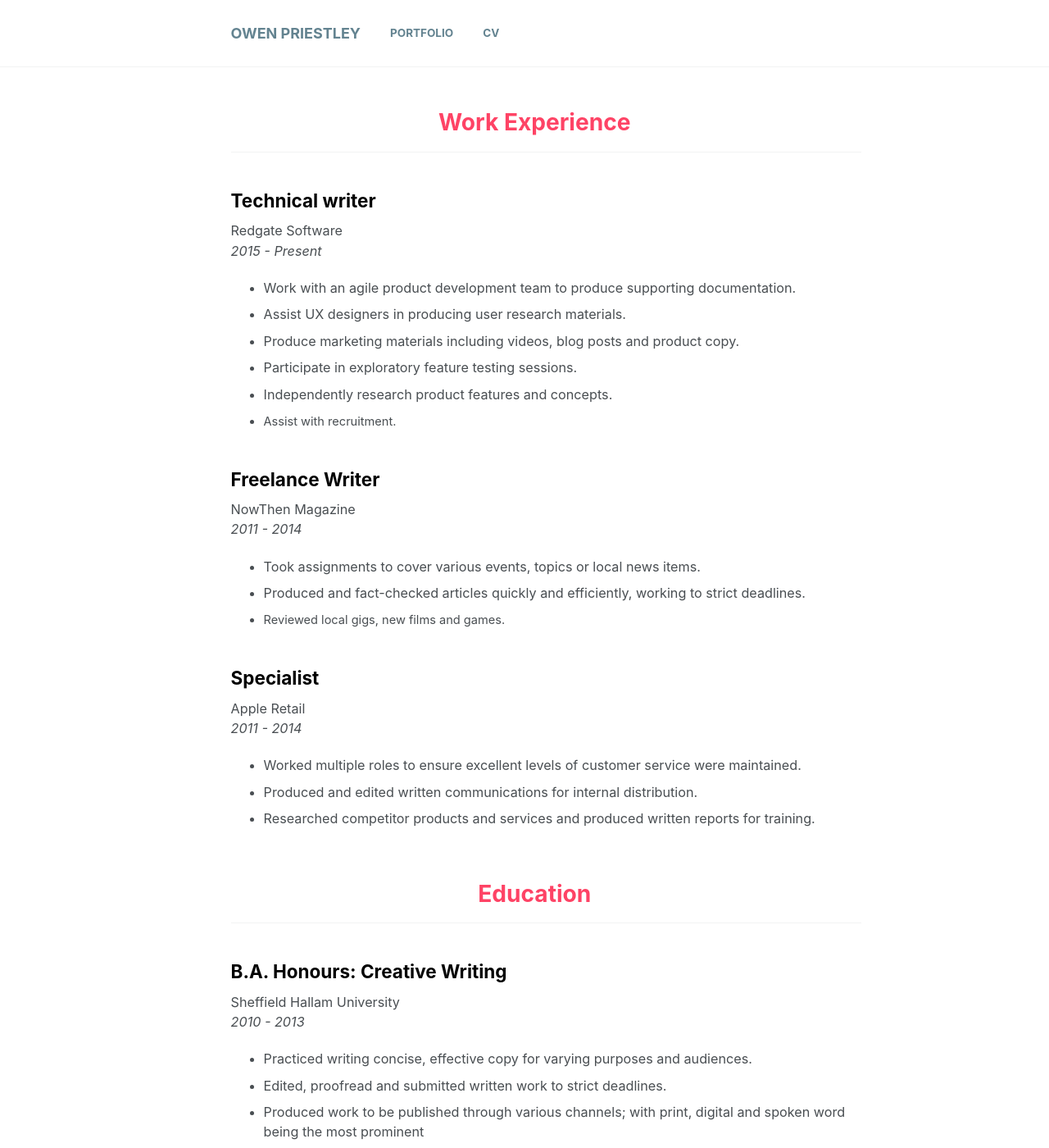
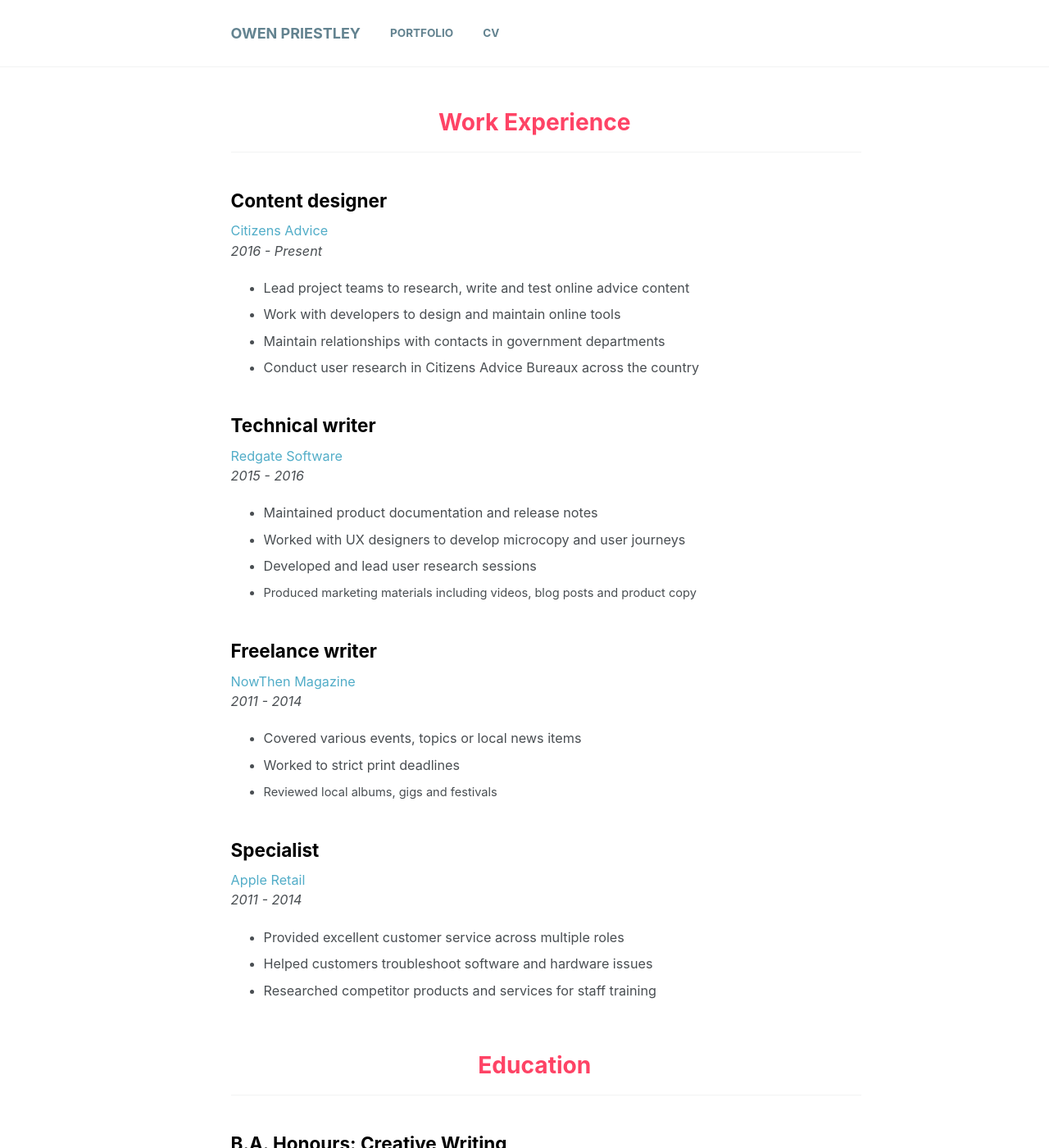
Before and after one commit to owenpriestley/owenpriestley.github.io, a Jekyll site: the page built from _pages/cv/cv.md, in a window 1280 px wide and 1400 px high. Shown: the whole window at 82% size. Built offline with Jekyll 4.4.1, drawn with Linux system fonts in a browser that asks for light colours; some of the changed text lies outside the part shown.

Commit message:
Update CV

```diff
--- a/_pages/cv/cv.md
+++ b/_pages/cv/cv.md
@@ -8,16 +8,23 @@ permalink: /cv/
 <h1 style="color: #FE4365; text-align: center; text-indent: -1em">Work Experience</h1>
 * * *
 
+<h2 style="color: black">Content designer</h2>
+[Citizens Advice](http://citizensadvice.org.uk)
+_2016 - Present_
+
+* Lead project teams to research, write and test online advice content
+* Work with developers to design and maintain online tools
+* Maintain relationships with contacts in government departments
+* Conduct user research in Citizens Advice Bureaux across the country
+
 <h2 style="color: black">Technical writer</h2>
-<p>Redgate Software<br/>
-<i>2015 - Present</i></p>
--  Work with an agile product development team to produce supporting documentation.
--  Assist UX designers in producing user research materials.
--  Produce marketing materials including videos, blog posts and product copy.
--  Participate in exploratory feature testing sessions.
--  Independently research product features and concepts.
--  Assist with recruitment.
+[Redgate Software](http://red-gate.com)
+_2015 - 2016_
 
+- Maintained product documentation and release notes
+- Worked with UX designers to develop microcopy and user journeys
+- Developed and lead user research sessions
+- Produced marketing materials including videos, blog posts and product copy
 
     {::comment}
     <h6>Samples:</h6>
@@ -27,12 +34,13 @@ permalink: /cv/
     {:/comment}
 
 
-<h2 style="color: black">Freelance Writer</h2>
-<p>NowThen Magazine<br/>
-<i>2011 - 2014</i></p>
-- Took assignments to cover various events, topics or local news items.
-- Produced and fact-checked articles quickly and efficiently, working to strict deadlines.
-- Reviewed local gigs, new films and games.
+<h2 style="color: black">Freelance writer</h2>
+[NowThen Magazine](http://nowthenmagazine.com/)
+_2011 - 2014_
+
+- Covered various events, topics or local news items
+- Worked to strict print deadlines
+- Reviewed local albums, gigs and festivals
 
     {::comment}
     #### Examples
@@ -41,12 +49,12 @@ permalink: /cv/
     {:/comment}
 
 <h2 style="color: black">Specialist  </h2>
-<p>Apple Retail<br/>
-<i>2011 - 2014</i></p>
+[Apple Retail](http://apple.com/uk/retail/meadowhall/)
+_2011 - 2014_
 
-- Worked multiple roles to ensure excellent levels of customer service were maintained.
-- Produced and edited written communications for internal distribution.
-- Researched competitor products and services and produced written reports for training.
+- Provided excellent customer service across multiple roles
+- Helped customers troubleshoot software and hardware issues
+- Researched competitor products and services for staff training
 
 <br/>
 <h1 style="text-align: center; color: #FE4365; text-indent: -1em">Education</h1>
@@ -56,24 +64,22 @@ permalink: /cv/
 <p>Sheffield Hallam University<br/>
 <i>2010 - 2013</i></p>
 
-- Practiced writing concise, effective copy for varying purposes and audiences.
-- Edited, proofread and submitted written work to strict deadlines.
-- Produced work to be published through various channels; with print, digital and spoken word being the most prominent
-- Acted upon feedback from peers and lecturers to improve written work.
+- Practiced writing concise, effective copy for varying purposes and audiences
+- Edited, proofread and submitted written work to strict deadlines
+- Used feedback from peers and lecturers to improve written work
 
 <h2 style="color: black">A-Level: English, Graphic Design and Media Studies</h2>
 <p>The Sheffield College<br/>
 <i>2008 - 2010</i></p>
 
-- Researched and presented information in concise written essays and/or via spoken presentations.
-- Used Adobe creative suites to produce promotional and informative materials, both for digital and print consumption.
-- Studied fundamental media theory and applied it to the analysis of existing work.
+- Researched and presented information in concise written essays and/or via spoken presentations
+- Used Adobe creative suites to produce promotional and informative materials, both for digital and print consumption
+- Studied fundamental media theory and applied it to the analysis of existing work
 
 <br/>
 <h1 style="color: #FE4365; text-align: center; text-indent: -1em">Other skills</h1>
 * * *
 
 - Knowledge of Adobe Creative Suite and Creative Cloud.
-- Substantial experience with Microsoft Office.
 - Knowledge of HTML, CSS, JavaScript and SQL
-- Experience with content management systems, including Confluence
+- Experience with various content management systems, including Confluence and EPi Server
--- a/index.html
+++ b/index.html
@@ -7,8 +7,7 @@ sidebar:
     image: photo.png
     image_alt: "image"
 ---
-<p>I live in London and write for the software industry. I've got a background in creative writing, media and design. </p>
+<p>I'm a freelance writer with a background in creative and technical writing, media and design. Currently based in London, I mainly write for all things digital.</p>
 <p>Check out my portfolio for some examples, or get in touch for anything else.</p>
 
 <h2 class="social"><a href="mailto:owen.priestley@gmail.com">EMAIL ME!</a></h2>
-<h2 class="social"><a href="http://www.twitter.com/owenpriestley">TWEET ME!</a></h2></p>
```
Also changed, not shown: Gemfile.lock, 2 other files.
